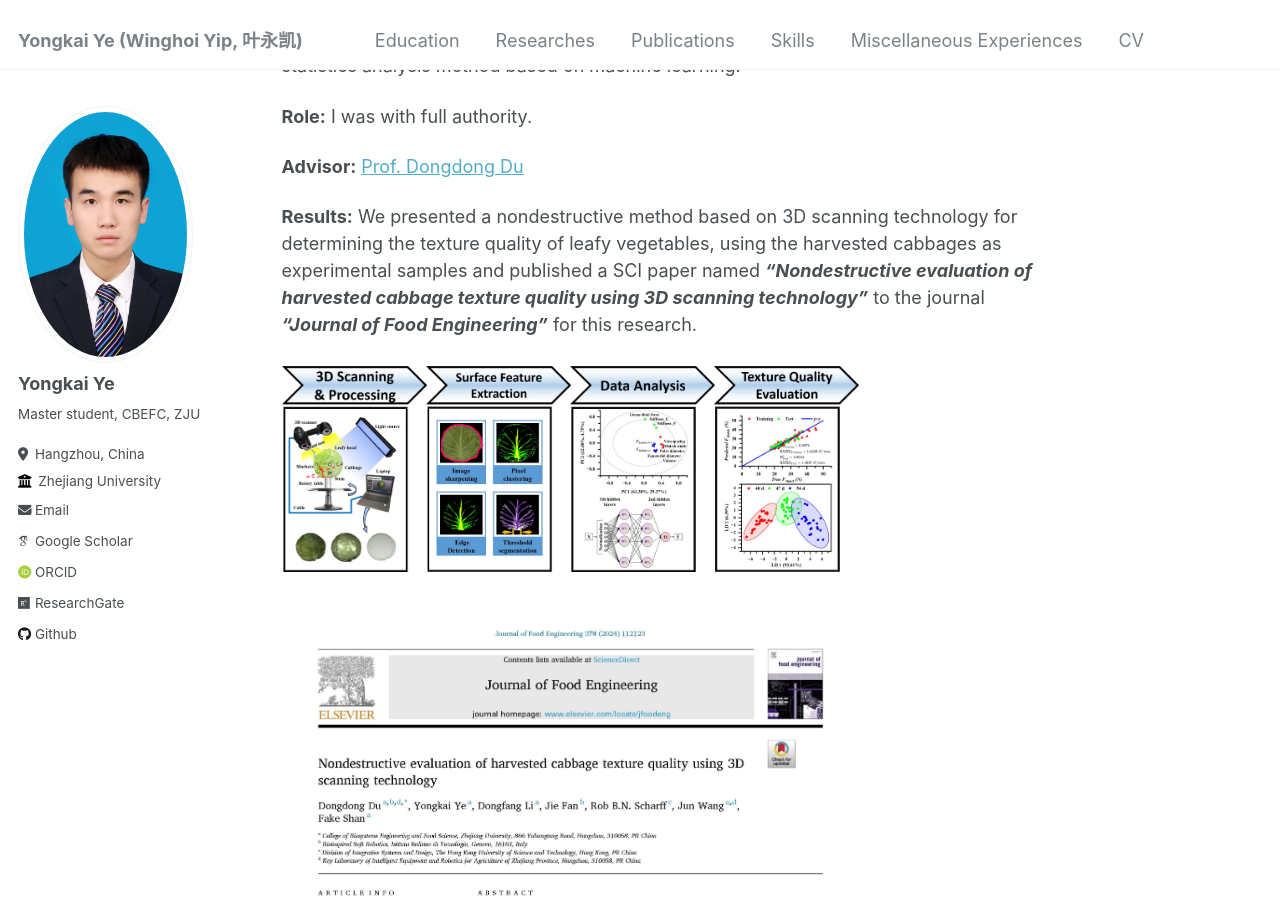
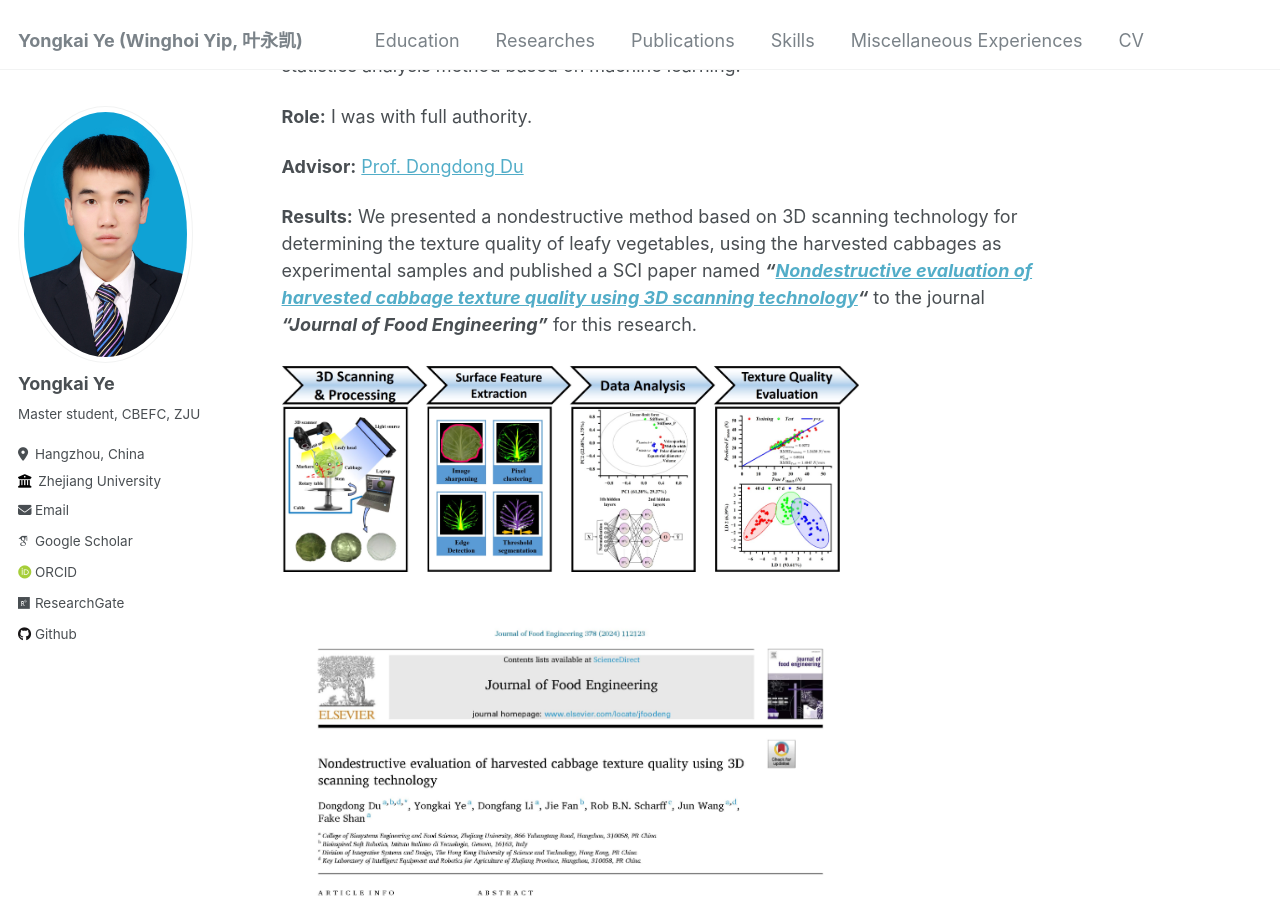
Before and after one commit to Yongkai-Ye/Yongkai-Ye.github.io, a Jekyll site: the page built from _researches/zju-research-4.md, in a window 1280 px wide and 900 px high, scrolled down 311 px. Built offline with Jekyll 4.4.1, drawn with Linux system fonts in a browser that asks for light colours; some web fonts are replaced; part of the change alters nothing that is shown.

```diff
--- a/_researches/zju-research-4.md
+++ b/_researches/zju-research-4.md
@@ -16,7 +16,7 @@ permalink: /research/zju-research-4
 
 **Advisor:** [Prof. Dongdong Du](https://person.zju.edu.cn/Dudd)
 
-**Results:** We presented a nondestructive method based on 3D scanning technology for determining the texture quality of leafy vegetables, using the harvested cabbages as experimental samples and published a SCI paper named ***"Nondestructive evaluation of harvested cabbage texture quality using 3D scanning technology"*** to the journal ***"Journal of Food Engineering"*** for this research.
+**Results:** We presented a nondestructive method based on 3D scanning technology for determining the texture quality of leafy vegetables, using the harvested cabbages as experimental samples and published a SCI paper named ***"[Nondestructive evaluation of harvested cabbage texture quality using 3D scanning technology](https://doi.org/10.1016/j.jfoodeng.2024.112123)"*** to the journal ***"Journal of Food Engineering"*** for this research.
 
 ![3D Graphical Abstract](../images/3DGraphicalAbstract.jpg "3D Graphical abstract"){:height="75%" width="75%"}
 
```
